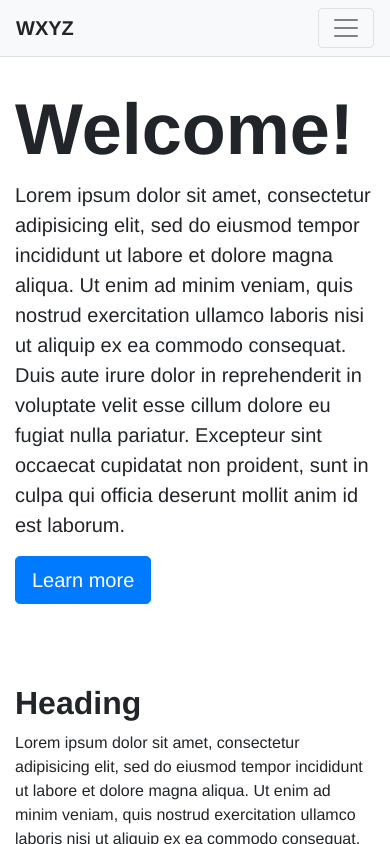
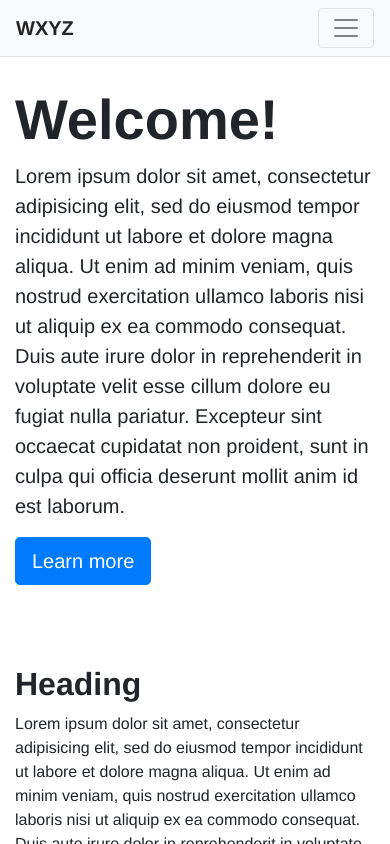
Before and after one commit to jacbmelo/wxyz, an Angular app: page / in a window 390 px wide. Shown: the top 844 px of the page. Built offline with nearby package versions, Linux system fonts and the light colour scheme.

Commit message:
Minor tweaks.

```diff
--- a/src/styles.css
+++ b/src/styles.css
@@ -50,6 +50,11 @@ body {
   margin-bottom: 0;
 }
 
+@media (max-width: 576px) {
+  .display-3 {
+    font-size: 3.5rem;
+  }
+}
 @media (min-width: 576px) {
   .app-footer {
     text-align: left;
```
